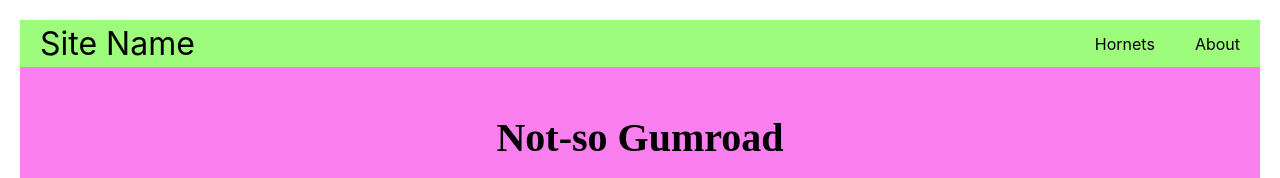
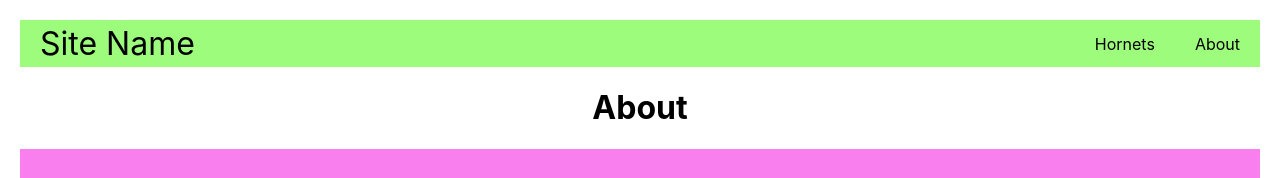
Before and after one commit to lyuhiroyama/learn-react, a React (Create React App) app: page /about in a window 1280 px wide. Shown: the top 178 px of the page. Built offline with nearby package versions, Linux system fonts and the light colour scheme; no server answers.

Commit message:
feat: add React Router & basic page components for single-page routing

```diff
--- a/package.json
+++ b/package.json
@@ -9,6 +9,7 @@
     "ajv": "^8.17.1",
     "react": "^19.0.0",
     "react-dom": "^19.0.0",
+    "react-router-dom": "^7.1.5",
     "react-scripts": "5.0.1",
     "web-vitals": "^2.1.4"
   },
--- a/src/App.js
+++ b/src/App.js
@@ -1,7 +1,11 @@
 import { useState, useEffect } from 'react';
+import { Routes, Route } from 'react-router-dom'
 import './App.css';
 import ProjectCard from './components/ProjectCard';
 import Navbar from './components/Navbar';
+import Home from './components/Home';
+import Hornets from './components/Hornets';
+import About from './components/About';
 
 function App() {
   const [isDarkMode, setIsDarkMode] = useState(false);
@@ -17,7 +21,16 @@
 
   return (
     <div className={`App ${isDarkMode ? 'dark-mode' : ''}`}>
+
       <Navbar />
+      <div className="routes">
+        <Routes>
+          <Route path="/" element={<Home />} />
+          <Route path="/hornets" element={<Hornets />} />
+          <Route path="/about" element={<About />} />
+        </Routes>
+      </div>
+
       <header className="App-header">
         <h1>Not-so Gumroad</h1>
         <h3>Not-so neo-brutalism</h3>
--- /dev/null
+++ b/src/components/About.jsx
@@ -0,0 +1,3 @@
+export default function About(){
+    return <h1> About </h1>
+}
--- /dev/null
+++ b/src/components/Home.jsx
@@ -0,0 +1,3 @@
+export default function Home(){
+    return <h1> Home </h1>
+}
--- /dev/null
+++ b/src/components/Hornets.jsx
@@ -0,0 +1,3 @@
+export default function Hornets(){
+    return <h1> Hornets </h1>
+}
--- a/src/components/Navbar.jsx
+++ b/src/components/Navbar.jsx
@@ -1,12 +1,14 @@
+import { Link } from 'react-router-dom'
+
 export default function Navbar() {
     return <nav className="nav">
-            <a href="/" className="site-title">Site Name</a>
+            <Link to="/" className="site-title">Site Name</Link>
             <ul>
                 <li>
-                    <a href="/hornets">Hornets</a>
+                    <Link to="/hornets">Hornets</Link>
                 </li>
                 <li>
-                    <a href="/About">About</a>
+                    <Link to="/about">About</Link>
                 </li>
             </ul>
         </nav>
--- a/src/index.js
+++ b/src/index.js
@@ -3,11 +3,14 @@
 import './index.css';
 import App from './App';
 import reportWebVitals from './reportWebVitals';
+import { BrowserRouter } from 'react-router-dom'
 
 const root = ReactDOM.createRoot(document.getElementById('root'));
 root.render(
   <React.StrictMode>
-    <App />
+    <BrowserRouter>
+      <App />
+    </BrowserRouter>
   </React.StrictMode>
 );
 
```
Also changed, not shown: 1 other file (tests, documents, lock files or other folders).
